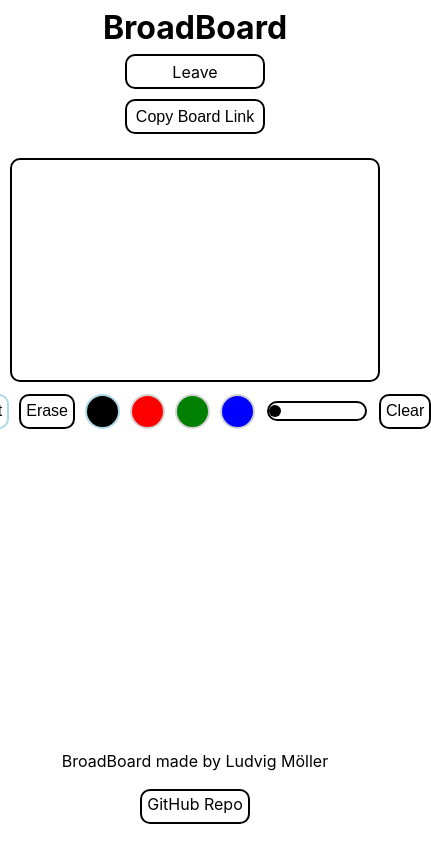
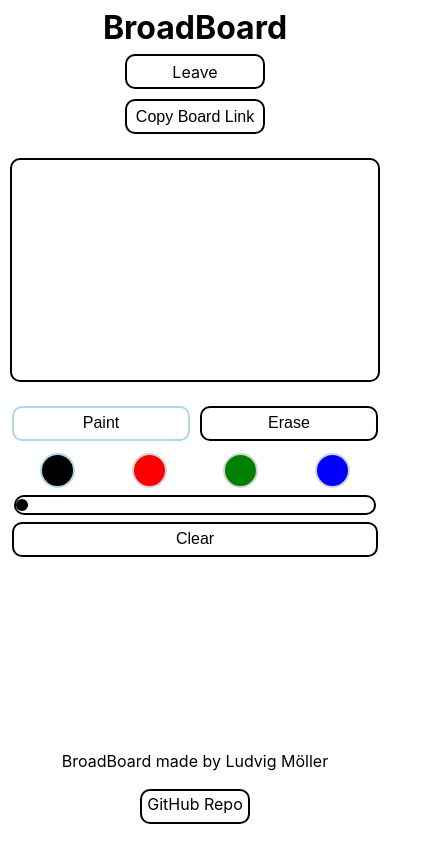
Before and after one commit to ludvig-moller/broad-board, a React (Vite) app in the folder frontend/: page /1 in a window 390 px wide. Shown: the whole page, 431 px wide, since content can reach past the window. Built offline with nearby package versions, Linux system fonts and the light colour scheme; no server answers.

Commit message:
Add responsive DrawTools layout

```diff
--- a/frontend/src/components/DrawTools.tsx
+++ b/frontend/src/components/DrawTools.tsx
@@ -19,7 +19,7 @@ export default function DrawTools() {
                 ))}
             </div>
             <input
-                className="slider"
+                className="slider line-width"
                 type="range"
                 min={2}
                 max={10}
--- a/frontend/src/styles/layout/_draw-tools-containers.scss
+++ b/frontend/src/styles/layout/_draw-tools-containers.scss
@@ -1,17 +1,56 @@
+@use "../abstracts" as *;
 
 .draw-tools-container {
-    display: flex;
-    justify-content: center;
-    align-items: center;
-    gap: 10px;
-}
+    display: grid;
+    grid-gap: 12px;
+    padding: 12px;
 
     .draw-mode-container {
         display: flex;
         gap: 10px;
+
+        .btn {
+            flex: 1;
+        }
+
+        @include respond("sm") {
+            grid-column: 1;
+            grid-row: 1;
+        }
     }
 
     .color-container {
         display: flex;
-    gap: 10px;
+        justify-content: space-around;
+
+        @include respond("sm") {
+            grid-column: 2;
+            grid-row: 1;
+
+            justify-content: space-between;
         }
+
+        @include respond("md") {
+            justify-content: space-around;
+        }
+    }
+
+    .slider.line-width {
+        width: 99%;
+        align-self: center;
+
+        @include respond("sm") {
+            grid-column: 2;
+            grid-row: 2;
+        }
+    }
+
+    .btn.clear-board {
+        flex: 1;
+
+        @include respond("sm") {
+            grid-column: 1;
+            grid-row: 2;
+        }
+    }
+}
```
Lines whose indentation alone changed are shown as unchanged.
